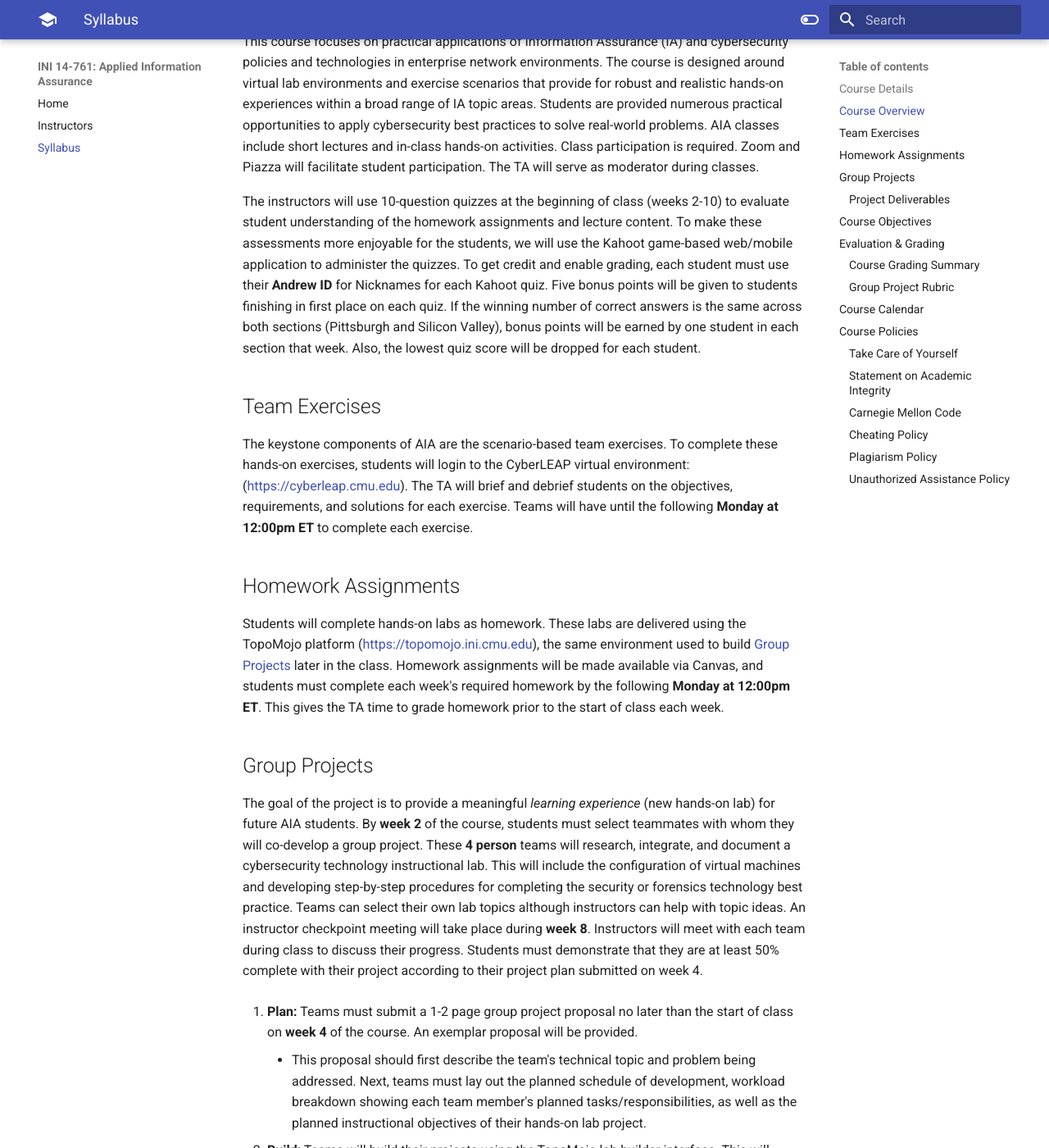
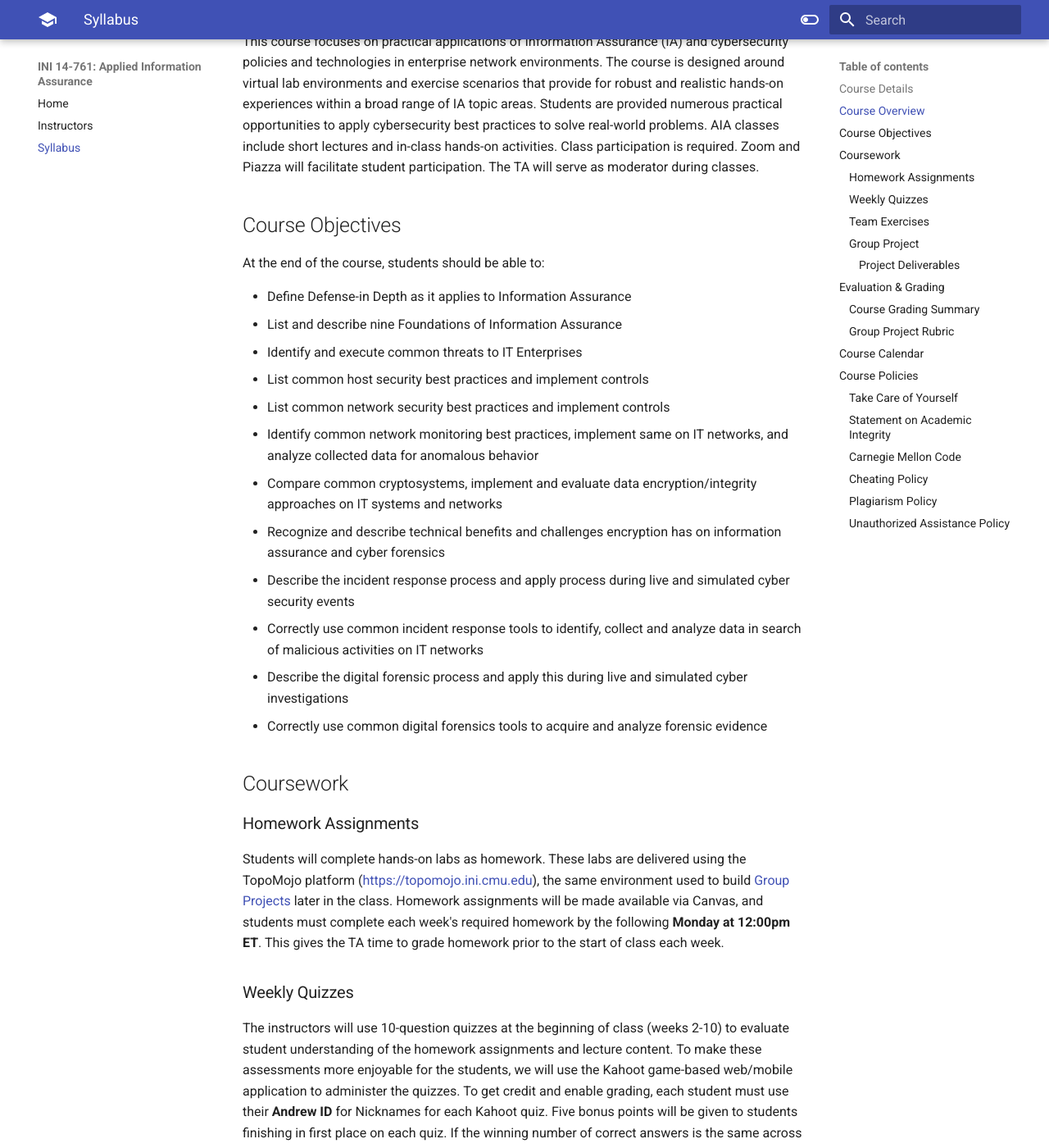
Before and after one commit to mattkaar/aia-web, an MkDocs documentation site: the page built from docs/syllabus.md, in a window 1280 px wide and 1400 px high, scrolled down 950 px. Shown: the whole window at 82% size. Built offline with MkDocs 1.6.1 and Material for MkDocs 9.7.7, drawn with Linux system fonts in a browser that asks for light colours; some of the changed text lies outside the part shown.

Commit message:
Reorder sections and create new 'Coursework' heading

```diff
--- a/docs/syllabus.md
+++ b/docs/syllabus.md
@@ -23,17 +23,38 @@ _Fall 2022_
 
 This course focuses on practical applications of Information Assurance (IA) and cybersecurity policies and technologies in enterprise network environments. The course is designed around virtual lab environments and exercise scenarios that provide for robust and realistic hands-on experiences within a broad range of IA topic areas. Students are provided numerous practical opportunities to apply cybersecurity best practices to solve real-world problems. AIA classes include short lectures and in-class hands-on activities. Class participation is required. Zoom and Piazza will facilitate student participation. The TA will serve as moderator during classes.
 
+## Course Objectives
+
+At the end of the course, students should be able to:
+
+-   Define Defense-in Depth as it applies to Information Assurance
+-   List and describe nine Foundations of Information Assurance
+-   Identify and execute common threats to IT Enterprises
+-   List common host security best practices and implement controls
+-   List common network security best practices and implement controls
+-   Identify common network monitoring best practices, implement same on IT networks, and analyze collected data for anomalous behavior
+-   Compare common cryptosystems, implement and evaluate data encryption/integrity approaches on IT systems and networks
+-   Recognize and describe technical benefits and challenges encryption has on information assurance and cyber forensics
+-   Describe the incident response process and apply process during live and simulated cyber security events
+-   Correctly use common incident response tools to identify, collect and analyze data in search of malicious activities on IT networks
+-   Describe the digital forensic process and apply this during live and simulated cyber investigations
+-   Correctly use common digital forensics tools to acquire and analyze forensic evidence
+
+## Coursework
+
+### Homework Assignments
+
+Students will complete hands-on labs as homework. These labs are delivered using the TopoMojo platform (<https://topomojo.ini.cmu.edu>), the same environment used to build [Group Projects](#group-project) later in the class. Homework assignments will be made available via Canvas, and students must complete each week's required homework by the following **Monday at 12:00pm ET**. This gives the TA time to grade homework prior to the start of class each week.
+
+### Weekly Quizzes
+
 The instructors will use 10-question quizzes at the beginning of class (weeks 2-10) to evaluate student understanding of the homework assignments and lecture content. To make these assessments more enjoyable for the students, we will use the Kahoot game-based web/mobile application to administer the quizzes. To get credit and enable grading, each student must use their **Andrew ID** for Nicknames for each Kahoot quiz. Five bonus points will be given to students finishing in first place on each quiz. If the winning number of correct answers is the same across both sections (Pittsburgh and Silicon Valley), bonus points will be earned by one student in each section that week. Also, the lowest quiz score will be dropped for each student.
 
-## Team Exercises
+### Team Exercises
 
 The keystone components of AIA are the scenario-based team exercises. To complete these hands-on exercises, students will login to the CyberLEAP virtual environment: (<https://cyberleap.cmu.edu>). The TA will brief and debrief students on the objectives, requirements, and solutions for each exercise. Teams will have until the following **Monday at 12:00pm ET** to complete each exercise.
 
-## Homework Assignments
-
-Students will complete hands-on labs as homework. These labs are delivered using the TopoMojo platform (<https://topomojo.ini.cmu.edu>), the same environment used to build [Group Projects](#group-projects) later in the class. Homework assignments will be made available via Canvas, and students must complete each week's required homework by the following **Monday at 12:00pm ET**. This gives the TA time to grade homework prior to the start of class each week.
-
-## Group Projects
+### Group Project
 
 The goal of the project is to provide a meaningful _learning experience_ (new hands-on lab) for future AIA students. By **week 2** of the course, students must select teammates with whom they will co-develop a group project. These **4 person** teams will research, integrate, and document a cybersecurity technology instructional lab.  This will include the configuration of virtual machines and developing step-by-step procedures for completing the security or forensics technology best practice. Teams can select their own lab topics although instructors can help with topic ideas. An instructor checkpoint meeting will take place during **week 8**. Instructors will meet with each team during class to discuss their progress. Students must demonstrate that they are at least 50% complete with their project according to their project plan submitted on week 4.
 
@@ -59,7 +80,7 @@ The goal of the project is to provide a meaningful _learning experience_ (new ha
 
 5.  **Present:** All teams will be given approximately 30 minutes during the last 3 weeks of the course to present their project to the rest of the class. The teams must first present an overview of their lab (3-4 slides) that introduce the topic, learning objectives, and key takeaways. The teams must then interactively walk the class through the steps of their lab within TopoMojo as part of a **live** demonstration. Finally, students in AIA must complete each week's presented projects **as homework** before class starts the following week. Class attendance is **mandatory** during the group project presentations.
 
-### Project Deliverables
+#### Project Deliverables
 
 1. Lab manual in the TopoMojo Markdown editor
 
```
Also changed, not shown: other parts of docs/syllabus.md (+0 -27 lines).
